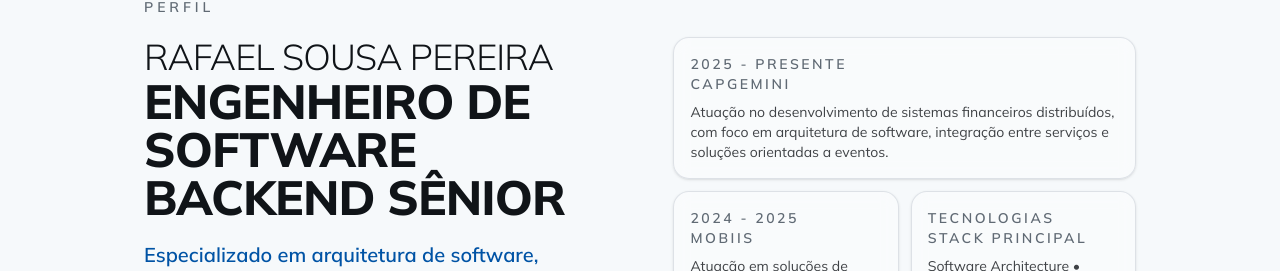
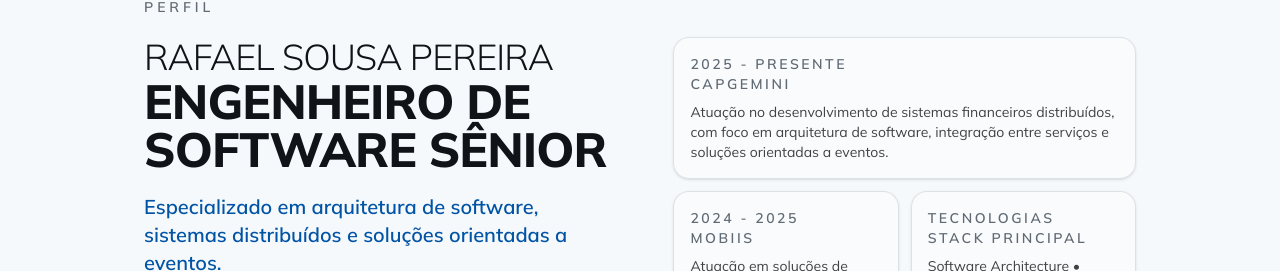
Before and after one commit to rafaelsousapereira/rafael-sousa-web-portfolio, a Next.js app: page / in a window 1280 px wide. Shown: the part 134-405 px from the top of the page. Built offline with nearby package versions, Linux system fonts and the light colour scheme; no server answers.

Commit message:
fix: text in site content

```diff
--- a/src/shared/content/site-content.ts
+++ b/src/shared/content/site-content.ts
@@ -382,8 +382,8 @@ const experiencesDefinition: ExperienceDefinition[] = [
 const heroDefinition: HeroContentDefinition = {
   name: 'Rafael Sousa Pereira',
   role: {
-    'pt-BR': 'Engenheiro de Software Backend Sênior',
-    'en-US': 'Senior Backend Software Engineer',
+    'pt-BR': 'Engenheiro de Software Sênior',
+    'en-US': 'Senior Software Engineer',
   },
 
   subtitle: {
@@ -442,19 +442,18 @@ const aboutDefinition: AboutContentDefinition = {
 
 const seoDefinition: SeoContentDefinition = {
   title: {
-    'pt-BR': 'Rafael Sousa Pereira | Engenheiro de Software Backend Sênior',
-    'en-US': 'Rafael Sousa Pereira | Senior Backend Software Engineer',
+    'pt-BR': 'Rafael Sousa Pereira | Engenheiro de Software Sênior',
+    'en-US': 'Rafael Sousa Pereira | Senior Software Engineer',
   },
   description: {
     'pt-BR':
-      'Engenheiro de Software Backend Sênior — Java, Spring Boot e sistemas distribuídos. Foco em arquitetura de software, integrações entre sistemas e soluções escaláveis para ambientes corporativos.',
+      'Engenheiro de Software Sênior — Java, Spring Boot e sistemas distribuídos. Foco em arquitetura de software, integrações entre sistemas e soluções escaláveis para ambientes corporativos.',
     'en-US':
-      'Senior Backend Software Engineer — Java, Spring Boot and distributed systems. Focus on software architecture, system integrations, and scalable enterprise solutions.',
+      'Senior Software Engineer — Java, Spring Boot and distributed systems. Focus on software architecture, system integrations, and scalable enterprise solutions.',
   },
   keywords: [
     'Rafael Sousa Pereira',
-    'Senior Backend Software Engineer',
-    'Backend Software Engineer',
+    'Senior Software Engineer',
     'Software Engineer',
     'Software Architecture',
     'Distributed Systems',
```
